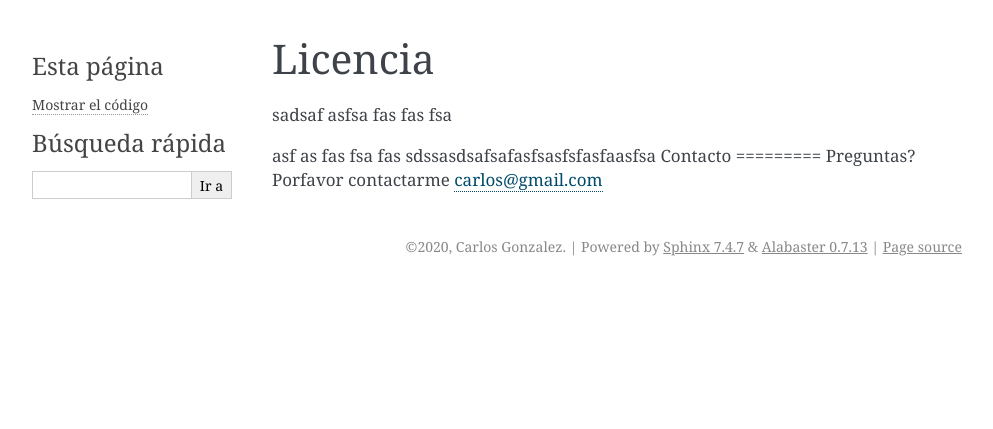
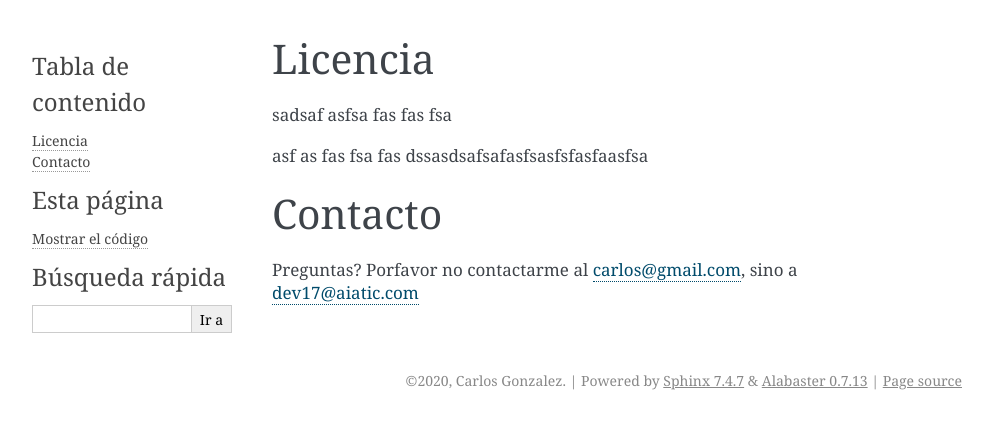
Before and after one commit to dev17aiatic/doc-pepitos, a Sphinx documentation site: the page built from source/license.rst, in a window 1280 px wide. Shown: the top 429 px of the page, without its empty margins (148-1141 px from the left). Built offline with Sphinx 7.4.7, drawn with Linux system fonts in a browser that asks for light colours.

Commit message:
arreglo de contacto

```diff
--- a/source/license.rst
+++ b/source/license.rst
@@ -12,7 +12,10 @@ as
 fas
 fsa
 fas
-sdssasdsafsafasfsasfsfasfaasfsa
+dssasdsafsafasfsasfsfasfaasfsa
+
+
+
 Contacto
 =========
-Preguntas? Porfavor contactarme carlos@gmail.com
+Preguntas? Porfavor no contactarme al carlos@gmail.com, sino a dev17@aiatic.com
```
Also changed, not shown: 8 other files.
